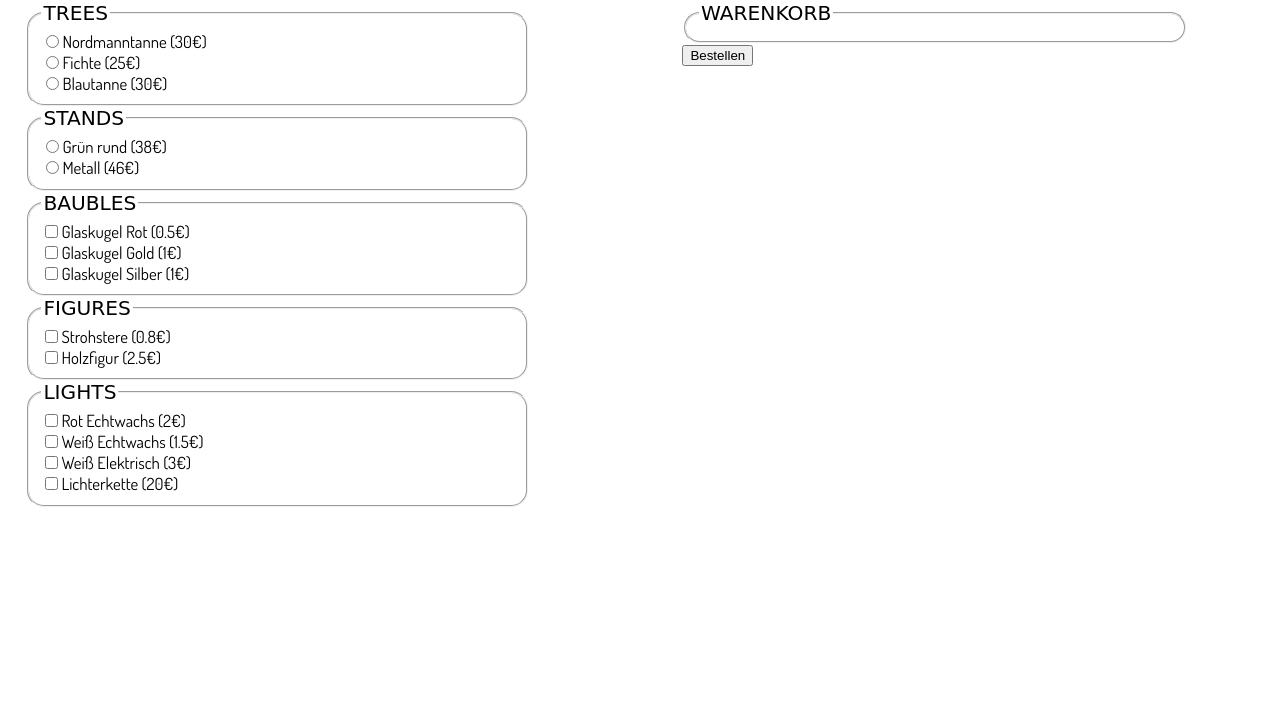
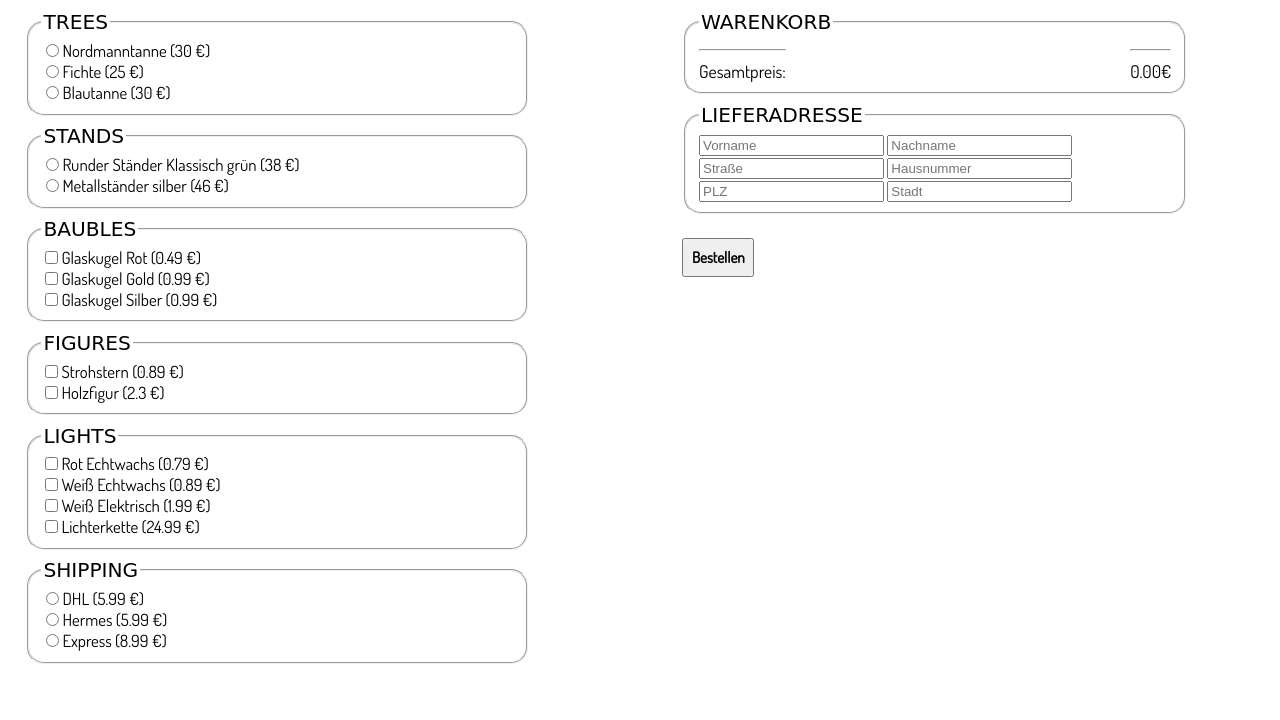
Before and after one commit to AnnaLotz/WS18_EIA2, a plain HTML site: page A04/baumKonfigurator.html in a window 1280 px wide. Shown: the part 80-800 px from the top of the page. Drawn offline with Linux system fonts and the light colour scheme; a web font is replaced by a local one.

Commit message:
Warenkorb geht

```diff
--- a/A04/baumKonfigurator.html
+++ b/A04/baumKonfigurator.html
@@ -16,8 +16,22 @@
 	<div id="shopper">
 		<fieldset id="cartField">
 			<legend>WARENKORB</legend>
+			<div id="cartProducts"></div>
+			<div id="cartPrice"></div>
 		</fieldset>
-		<button>Bestellen</button>
+
+
+		<fieldset id="userAdress">
+			<legend>LIEFERADRESSE</legend>
+			<input type="text" name="forename" placeholder="Vorname">
+			<input type="text" name="surname" placeholder="Nachname"><br>
+			<input type="text" name="street" placeholder="Straße">
+			<input type="text" name="housenumber" placeholder="Hausnummer"><br>
+			<input type="text" name="postCode" placeholder="PLZ"  pattern="[0-9]">
+			<input type="text" name="city" placeholder="Stadt">
+
+		</fieldset>
+		<button id="buy">Bestellen</button>
 	</div>
 
 </body>
--- a/A04/script/data.js
+++ b/A04/script/data.js
@@ -7,23 +7,28 @@ var A4;
             { name: "Blautanne", price: 30 }
         ],
         "stands": [
-            { name: "Grün rund", price: 38 },
-            { name: "Metall", price: 46 }
+            { name: "Runder Ständer Klassisch grün", price: 38 },
+            { name: "Metallständer silber", price: 46 }
         ],
         "baubles": [
-            { name: "Glaskugel Rot", price: 0.5 },
-            { name: "Glaskugel Gold", price: 1 },
-            { name: "Glaskugel Silber", price: 1 }
+            { name: "Glaskugel Rot", price: 0.49 },
+            { name: "Glaskugel Gold", price: 0.99 },
+            { name: "Glaskugel Silber", price: 0.99 }
         ],
         "figures": [
-            { name: "Strohstere", price: 0.8 },
-            { name: "Holzfigur", price: 2.5 }
+            { name: "Strohstern", price: 0.89 },
+            { name: "Holzfigur", price: 2.30 }
         ],
         "lights": [
-            { name: "Rot Echtwachs", price: 2 },
-            { name: "Weiß Echtwachs", price: 1.50 },
-            { name: "Weiß Elektrisch", price: 3 },
-            { name: "Lichterkette", price: 20 }
+            { name: "Rot Echtwachs", price: 0.79 },
+            { name: "Weiß Echtwachs", price: 0.89 },
+            { name: "Weiß Elektrisch", price: 1.99 },
+            { name: "Lichterkette", price: 24.99 }
+        ],
+        "shipping": [
+            { name: "DHL", price: 5.99 },
+            { name: "Hermes", price: 5.99 },
+            { name: "Express", price: 8.99 }
         ]
     };
 })(A4 || (A4 = {})); //namespace zu
--- a/A04/script/index.js
+++ b/A04/script/index.js
@@ -7,15 +7,21 @@ var A4;
     let label;
     let product;
     let cart = [];
+    let cartPrice = 0;
     /*__________________________________________________________  */
     function init() {
+        document.getElementById("buy").addEventListener("click", checkOrder);
         createInputs();
+        displayCart();
         let fieldsets = document.getElementsByTagName("fieldset");
         for (let i = 0; i < fieldsets.length; i++) {
             let fieldset = fieldsets[i];
             fieldset.addEventListener("change", handleChange);
         }
     } //close init
+    function checkOrder() {
+        let inputs = document.getElementById("shopper").getElementsByTagName("input");
+    } //close  checkOrder
     function handleChange(_event) {
         let target = _event.target;
         //stepper bei checkboxes hinzufügen/entfernen
@@ -44,30 +50,48 @@ var A4;
                 }
                 chosenProduct = {
                     name: input.getAttribute("id"),
-                    price: parseInt(input.getAttribute("price")),
+                    price: Number(input.getAttribute("price")),
                     group: input.getAttribute("productGroup"),
                     amount: currentAmount
                 };
                 cart.push(chosenProduct);
             }
         }
-        console.log(cart);
+        calcPrice();
+        displayCart();
     } //close handleChange
-    function refreshCart(_chosenProduct, _add) {
-        if (_add == true) {
-            cart.push(_chosenProduct);
+    function displayCart() {
+        let cartProductsDiv = document.getElementById("cartProducts");
+        cartProductsDiv.innerHTML = "";
+        let content = "";
+        for (let i = 0; i < cart.length; i++) {
+            content += cart[i].name;
+            if (cart[i].amount != 1) {
+                content += " *" + cart[i].amount;
+            }
+            content += "<br>";
         }
-        else {
-            let ind = cart.indexOf(_chosenProduct);
-            cart.splice(ind, 1);
+        content += "<hr>";
+        content += "Gesamtpreis: ";
+        cartProductsDiv.innerHTML = content;
+        let cartPriceDiv = document.getElementById("cartPrice");
+        cartPriceDiv.innerHTML = "";
+        let priceContent = "";
+        for (let i = 0; i < cart.length; i++) {
+            let price = cart[i].amount * Number(cart[i].price);
+            priceContent += price.toFixed(2) + "€";
+            priceContent += "<br>";
         }
-        //Übersicht in der Konsol
-        //        console.log("Ausgewähltes Produkt: ");
-        //        console.log(_chosenProduct);
-        //        console.log("Aktueller Warenkorb: ");
-        //        console.log(cart);
-        //        console.log("====================");
-    } //close refreshCart
+        priceContent += "<hr>";
+        priceContent += cartPrice.toFixed(2) + "€";
+        cartPriceDiv.innerHTML = priceContent;
+    } //close displayCart
+    function calcPrice() {
+        cartPrice = 0;
+        for (let i = 0; i < cart.length; i++) {
+            cartPrice += cart[i].price * cart[i].amount;
+        }
+    } //close calcPrice
     function createInputs() {
         let div;
         //Schleife für die Produktgruppe
@@ -90,14 +114,17 @@ var A4;
                 //Label (Beschriftung)
                 label = document.createElement("label");
                 label.setAttribute("for", A4.products[key][i].name);
-                label.innerText = A4.products[key][i].name + " (" + A4.products[key][i].price + "€)";
+                label.innerText = A4.products[key][i].name + " (" + A4.products[key][i].price + " €)";
                 //Ins HTML anhängen
                 fieldset.appendChild(input);
                 fieldset.appendChild(label);
                 div = document.getElementById("products");
                 div.appendChild(fieldset);
                 //input typ definieren
-                if (key == "trees" || key == "stands") {
+                if (key == "shipping") {
+                    input.type = "radio";
+                }
+                else if (key == "trees" || key == "stands") {
                     input.type = "radio";
                 }
                 else {
--- a/A04/style.css
+++ b/A04/style.css
@@ -1,6 +1,10 @@
 @import url('https://fonts.googleapis.com/css?family=Dancing+Script');
+
 @import url('https://fonts.googleapis.com/css?family=Great+Vibes');
-@import url('https://fonts.googleapis.com/css?family=Mountains+of+Christmas');
+
+@import
+	url('https://fonts.googleapis.com/css?family=Mountains+of+Christmas');
+
 @import url('https://fonts.googleapis.com/css?family=Dosis');
 
 div {
@@ -13,6 +17,7 @@ h1 {
 	font-size: 2em;
 	text-align: center;
 	background: #ff3232;
+	padding: 0.15em;
 }
 
 legend {
@@ -22,6 +27,7 @@ legend {
 
 fieldset {
 	border-radius: 1em;
+	margin-bottom: 0.5em;
 }
 
 input[type=number] {
@@ -34,7 +40,6 @@ input[type=number] {
 }
 
 #products {
-
 	float: left;
 	width: 40%;
 	margin-left: 1em;
@@ -44,5 +49,23 @@ input[type=number] {
 	float: right;
 	width: 40%;
 	margin-right: 5em;
+}
 
+#cartProducts {
+	float: left;
+	width: auto;
 }
+
+#cartPrice {
+	float: right;
+	right: 1em;
+	text-align: right;
+}
+
+button {
+	font-family: 'Dosis', cursive;
+	font-weight: bold;
+	font-size: 0.9em;
+	margin-top: 1em;
+	padding: 0.5em;
+}
```
Also changed, not shown: A04/script/data.ts (+16 -11 lines), A04/script/index.ts (+50 -20 lines), 3 other files.
